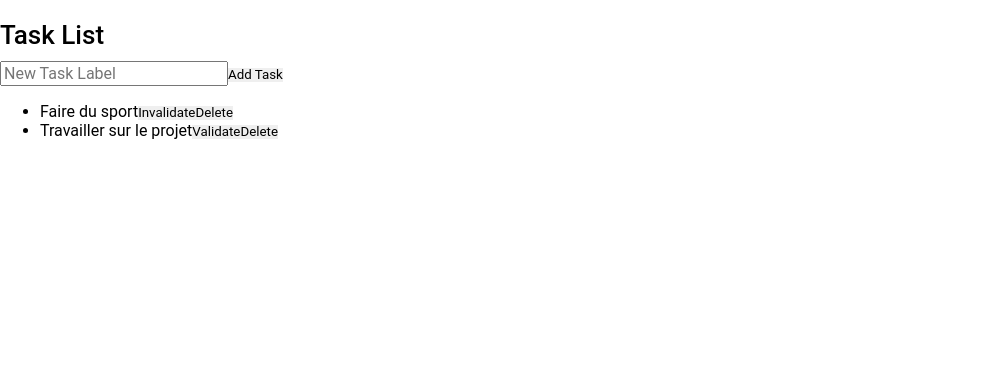
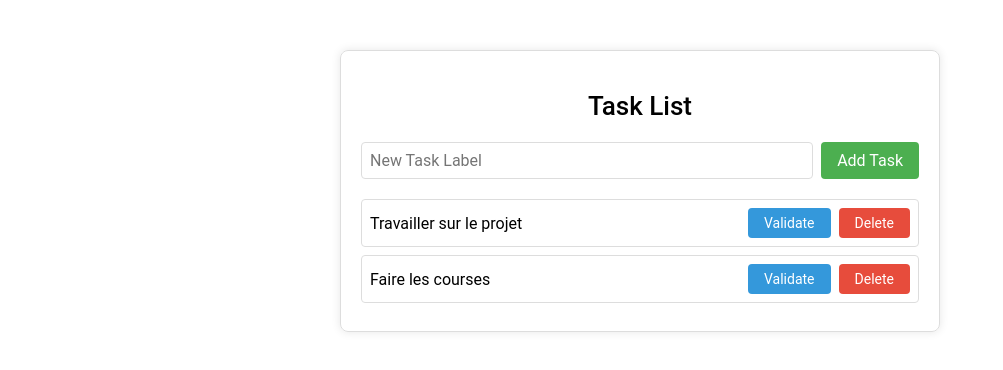
Before and after one commit to CherHamza/IonicTasks_rxjs, a React (Vite) app: page /home in a window 1280 px wide. Shown: the top 370 px of the page, without its empty margins (0-1003 px from the left). Built offline with nearby package versions, Linux system fonts and the light colour scheme; data requests are answered from the project's data file.

Commit message:
adding style + features on addTask

```diff
--- a/db.json
+++ b/db.json
@@ -1,14 +1,14 @@
 {
   "tasks": [
-    {
-      "id": 2,
-      "label": "Faire du sport",
-      "completed": true
-    },
     {
       "id": 3,
       "label": "Travailler sur le projet",
       "completed": false
+    },
+    {
+      "id": 4,
+      "label": "Faire les courses",
+      "completed": false
     }
   ]
 }
--- a/src/pages/Home.css
+++ b/src/pages/Home.css
@@ -0,0 +1,73 @@
+.task-list-container {
+    max-width: 600px;
+    margin: 50px auto;
+    padding: 20px;
+    border: 1px solid #ddd;
+    border-radius: 8px;
+    box-shadow: 0 0 10px rgba(0, 0, 0, 0.1);
+  }
+
+  .title{
+    text-align: center;
+    margin-bottom: 20px;
+  }
+
+  .add-task-container {
+    display: flex;
+    margin-bottom: 20px;
+  }
+
+  .add-task-container input {
+    flex: 1;
+    padding: 8px;
+    font-size: 16px;
+    border: 1px solid #ddd;
+    border-radius: 4px;
+  }
+
+  .add-task-container button {
+    padding: 8px 16px;
+    font-size: 16px;
+    margin-left: 8px;
+    background-color: #4caf50;
+    color: white;
+    border: none;
+    border-radius: 4px;
+    cursor: pointer;
+  }
+
+  .tasks-list {
+    list-style: none;
+    padding: 0;
+    margin: 0;
+  }
+
+  .task-item {
+    display: flex;
+    justify-content: space-between;
+    align-items: center;
+    border: 1px solid #ddd;
+    border-radius: 4px;
+    margin-bottom: 8px;
+    padding: 8px;
+  }
+
+  .task-item span {
+    flex: 1;
+    margin-right: 8px;
+  }
+
+  .task-item button {
+    padding: 8px 16px;
+    font-size: 14px;
+    background-color: #3498db;
+    color: white;
+    border: none;
+    border-radius: 4px;
+    cursor: pointer;
+  }
+
+  .task-item button:last-child {
+    background-color: #e74c3c;
+    margin-left: 8px;
+  }
--- a/src/pages/Home.tsx
+++ b/src/pages/Home.tsx
@@ -1,6 +1,7 @@
 import React, { useEffect, useState } from 'react';
 import { getTasks, addTask, updateTask, deleteTask, tasksSubject } from '../services/taskService';
 import { map } from 'rxjs/operators';
+import './Home.css';
 
 interface Task {
   id: number;
@@ -10,7 +11,8 @@ interface Task {
 
 const Home: React.FC = () => {
   const [tasks, setTasks] = useState<Task[]>([]);
-  const [newTaskLabel, setNewTaskLabel] = useState<string>(''); // Ajout d'un état local pour le libellé de la nouvelle tâche
+  const [newTaskLabel, setNewTaskLabel] = useState<string>('');
+  const [doubleClickId, setDoubleClickId] = useState<number | null>(null);
 
   useEffect(() => {
     const subscription = tasksSubject.pipe(
@@ -27,15 +29,23 @@ const Home: React.FC = () => {
   }, []);
 
   const handleAddTask = async () => {
-    if (newTaskLabel.trim() !== '') { // Vérif que le libellé n'est pas vide
+    if (newTaskLabel.trim() !== '') {
       const newTask: Task = { id: 0, label: newTaskLabel, completed: false };
       await addTask(newTask);
-      setNewTaskLabel(''); // Réinitialise le libellé de la nouvelle tâche après l'ajout
+      setNewTaskLabel('');
     }
   };
 
   const handleUpdateTask = async (task: Task) => {
-    await updateTask({ ...task, completed: !task.completed });
+    if (doubleClickId === task.id) {
+      await updateTask({ ...task, completed: !task.completed });
+      setDoubleClickId(null);
+    } else {
+      setDoubleClickId(task.id);
+      setTimeout(() => {
+        setDoubleClickId(null);
+      }, 3000); // Délai de 3 secondes pour le double clic
+    }
   };
 
   const handleDeleteTask = async (taskId: number) => {
@@ -43,26 +53,33 @@ const Home: React.FC = () => {
   };
 
   return (
-    <div>
-      <h1>Task List</h1>
-      <div>
+    <div className="task-list-container">
+      <h1 className="title">Task List</h1>
+      <div className="add-task-container">
         <input
           type="text"
           placeholder="New Task Label"
           value={newTaskLabel}
           onChange={(e) => setNewTaskLabel(e.target.value)}
         />
-        <button onClick={handleAddTask}>Add Task</button>
+        <button className="add-task-button" onClick={handleAddTask}>
+          Add Task
+        </button>
       </div>
 
-      <ul>
+      <ul className="tasks-list">
         {tasks.map((task) => (
-          <li key={task.id}>
+          <li className="task-item" key={task.id}>
             <span>{task.label}</span>
-            <button onClick={() => handleUpdateTask(task)}>
+            <button
+              className={`update-task-button${doubleClickId === task.id ? ' active' : ''}`}
+              onClick={() => handleUpdateTask(task)}
+            >
               {task.completed ? 'Invalidate' : 'Validate'}
             </button>
-            <button onClick={() => handleDeleteTask(task.id)}>Delete</button>
+            <button className="delete-task-button" onClick={() => handleDeleteTask(task.id)}>
+              Delete
+            </button>
           </li>
         ))}
       </ul>
```
